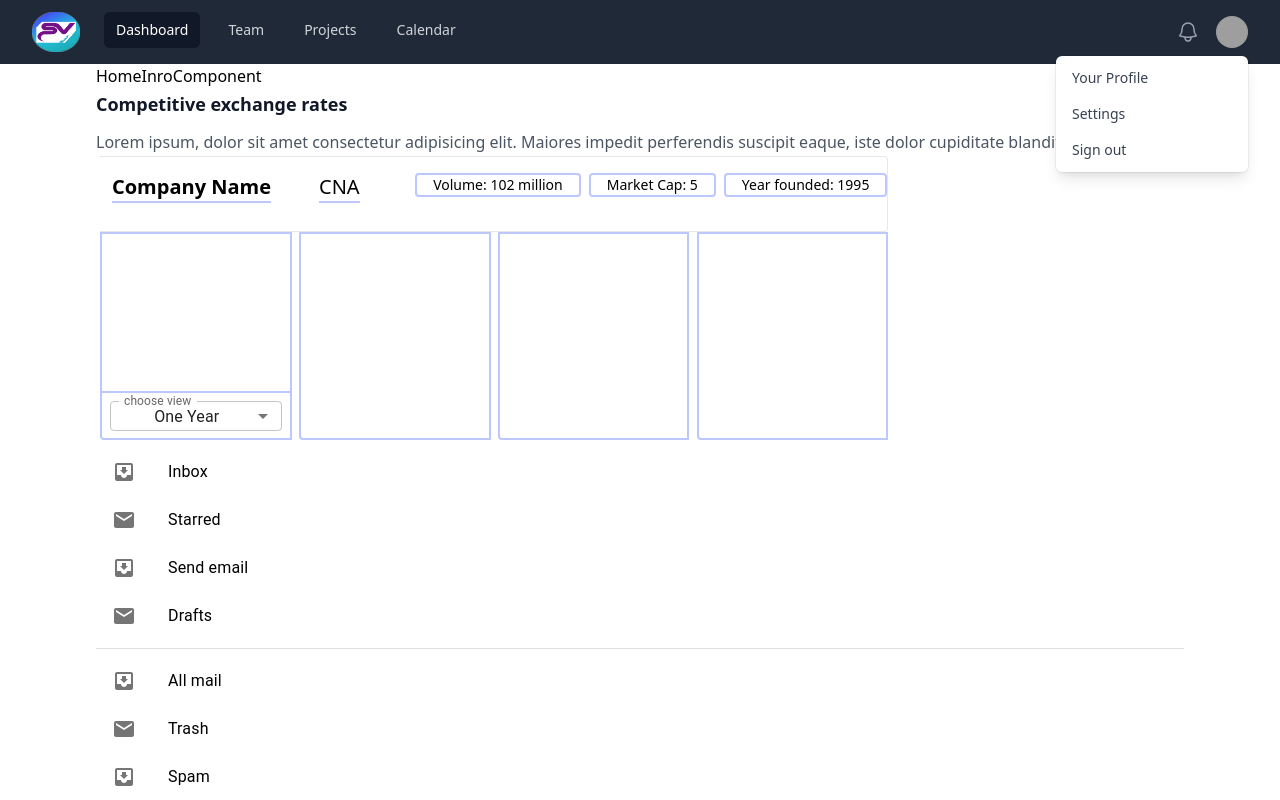
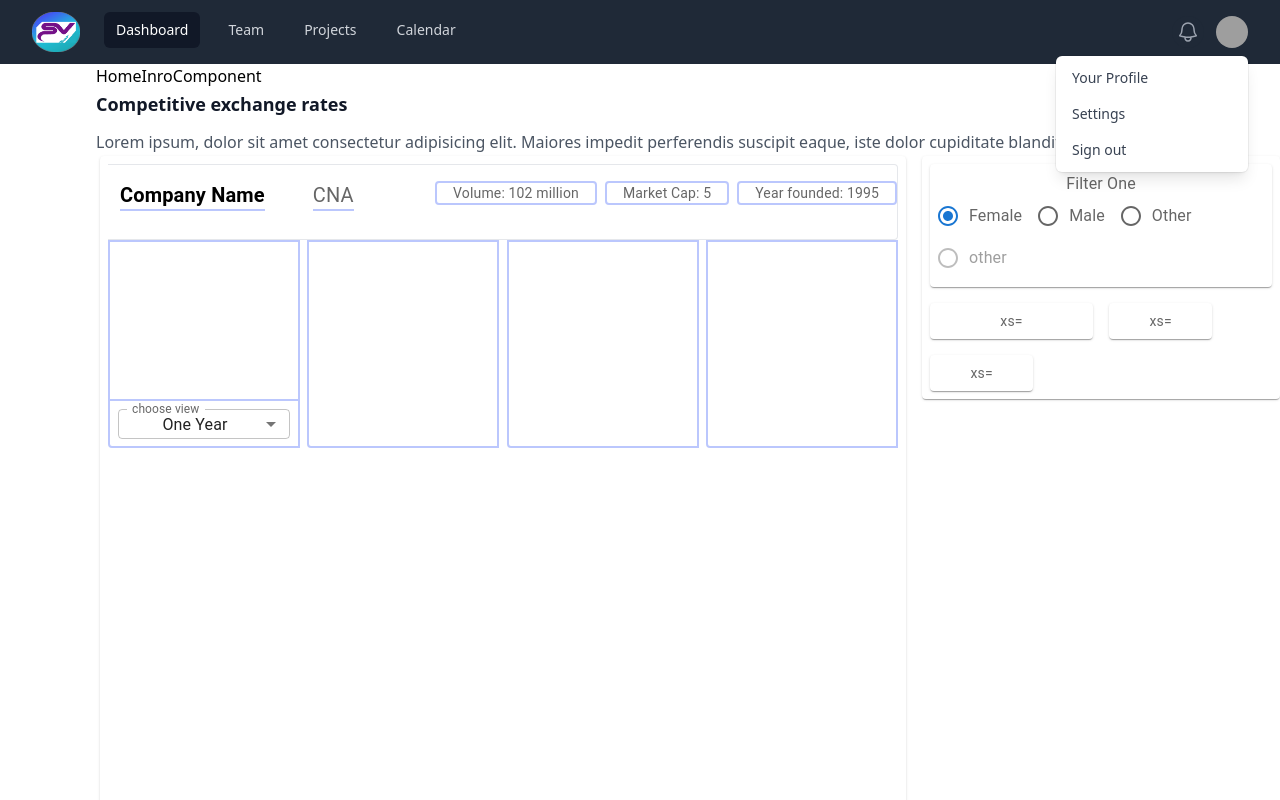
Before and after one commit to haideralrustem/stock_visor, a React (Create React App) app: page / in a window 1280 px wide. Shown: the top 800 px of the page. Built offline with nearby package versions, Linux system fonts and the light colour scheme; grey boxes are pictures that could not be loaded.

Commit message:
side-panel

```diff
--- a/package.json
+++ b/package.json
@@ -12,7 +12,7 @@
     "@testing-library/jest-dom": "^5.16.5",
     "@testing-library/react": "^13.4.0",
     "@testing-library/user-event": "^13.5.0",
-    "antd": "^4.23.2",
+    "antd": "^4.24.14",
     "autoprefixer": "^10.4.13",
     "chart.js": "^3.9.1",
     "html-react-parser": "^3.0.4",
--- a/src/components/ListingComponent.js
+++ b/src/components/ListingComponent.js
@@ -1,11 +1,49 @@
 import React from 'react'
 import SummaryCardComponent from './SummaryCardComponent'
+import ListingCopmonent from '../components/ListingComponent'
+import SidePanel from '../components/SidePanel'
+
+import { styled } from '@mui/material/styles';
+import Box from '@mui/material/Box';
+import Paper from '@mui/material/Paper';
+import Grid from '@mui/material/Grid';
+
+
+const Item = styled(Paper)(({ theme }) => ({
+  backgroundColor: theme.palette.mode === 'dark' ? '#1A2027' : '#fff',
+  ...theme.typography.body2,
+  padding: theme.spacing(1),
+  textAlign: 'center',
+  color: theme.palette.text.secondary,
+}));
 
 function ListingComponent() {
   return (
     <div className='mx-1'>
 
-        <SummaryCardComponent></SummaryCardComponent>
+        <Box sx={{ flexGrow: 1 }}>
+
+          {/* grid items here can be added and MUI will calculate the total width and
+          would auto flush out of bounds (12 units max per row) to the next line :) */}
+          <Grid container spacing={2}>
+            {/*  */}
+            <Grid item xs={9}>
+              <Item sx={{ height: '1100px'}}>
+                <SummaryCardComponent></SummaryCardComponent>
+              </Item>
+            </Grid>
+            <Grid  item xs={3}>
+              <SidePanel></SidePanel>
+            </Grid>
+
+
+          </Grid>
+
+
+
+
+        </Box>
+
     </div>
   )
 }
--- a/src/components/SidePanel.js
+++ b/src/components/SidePanel.js
@@ -1,4 +1,15 @@
-import React from 'react'
+import React, { useState} from 'react'
+
+import { styled } from '@mui/material/styles';
+import Box from '@mui/material/Box';
+import Paper from '@mui/material/Paper';
+import Grid from '@mui/material/Grid';
+
+import Radio from '@mui/material/Radio';
+import RadioGroup from '@mui/material/RadioGroup';
+import FormControlLabel from '@mui/material/FormControlLabel';
+import FormControl from '@mui/material/FormControl';
+import FormLabel from '@mui/material/FormLabel';
 
 import List from '@mui/material/List';
 import ListItem from '@mui/material/ListItem';
@@ -6,46 +17,84 @@ import ListItemButton from '@mui/material/ListItemButton';
 import ListItemIcon from '@mui/material/ListItemIcon';
 import ListItemText from '@mui/material/ListItemText';
 
-import Divider from '@mui/material/Divider';
-import Drawer from '@mui/material/Drawer';
-import MailIcon from '@mui/icons-material/Mail';
-import MenuIcon from '@mui/icons-material/Menu';
-import Typography from '@mui/material/Typography';
-import IconButton from '@mui/material/IconButton';
-import InboxIcon from '@mui/icons-material/MoveToInbox';
+
+
+
+const Item = styled(Paper)(({ theme }) => ({
+  backgroundColor: theme.palette.mode === 'dark' ? '#1A2027' : '#fff',
+  ...theme.typography.body2,
+  padding: theme.spacing(1),
+  textAlign: 'center',
+  color: theme.palette.text.secondary,
+}));
 
 
 
 export default function SidePanel() {
+
+  const [value, setValue ] = useState("female");
+
+  const handleChange=(e)=>{
+    setValue(e.target.value);
+  }
+
   return (
-    <div>
-      <List>
-        {['Inbox', 'Starred', 'Send email', 'Drafts'].map((text, index) => (
-          <ListItem key={text} disablePadding>
-            <ListItemButton>
-              <ListItemIcon>
-                {index % 2 === 0 ? <InboxIcon /> : <MailIcon />}
-              </ListItemIcon>
-              <ListItemText primary={text} />
-            </ListItemButton>
-          </ListItem>
-        ))}
-      </List>
-      <Divider />
-      <List>
-        {['All mail', 'Trash', 'Spam'].map((text, index) => (
-          <ListItem key={text} disablePadding>
-            <ListItemButton>
-              <ListItemIcon>
-                {index % 2 === 0 ? <InboxIcon /> : <MailIcon />}
-              </ListItemIcon>
-              <ListItemText primary={text} />
-            </ListItemButton>
-          </ListItem>
-        ))}
-      </List>
+    <>
+      <div style={{ position: 'fixed'  }}>
+      <Item>
+
+        <Box sx={{ flexGrow: 1 }}>
+          {/* grid items here can be added and MUI will calculate the total width and
+          would auto flush out of bounds (12 units max per row) to the next line :) */}
+          <Grid container spacing={2}>
+
+            {/*  */}
+            <Grid item xs={12}>
+              <Item >
+              <FormControl>
+                <FormLabel id="demo-row-radio-buttons-group-label">Filter One</FormLabel>
+                <RadioGroup
+                  row
+                  aria-labelledby="demo-row-radio-buttons-group-label"
+                  name="row-radio-buttons-group"
+                  value={value}
+                  onChange={handleChange}
+                >
+                  <FormControlLabel
+                   value="female" control={<Radio />} label="Female" />
+                  <FormControlLabel value="male" control={<Radio />} label="Male" />
+                  <FormControlLabel value="other" control={<Radio />} label="Other" />
+                  <FormControlLabel
+                    value="disabled"
+                    disabled
+                    control={<Radio />}
+                    label="other"
+                  />
+
+                </RadioGroup>
+              </FormControl>
+              </Item>
+            </Grid>
+
+            <Grid item xs={6}>
+              <Item>xs=</Item>
+            </Grid>
+            <Grid item xs={4}>
+              <Item>xs=</Item>
+            </Grid>
+
+            <Grid item xs={4}>
+              <Item>xs=</Item>
+            </Grid>
+          </Grid>
+        </Box>
 
 
+      </Item>
+
     </div>
+
+
+    </>
   )
 }
--- a/src/components/SummaryCardComponent.js
+++ b/src/components/SummaryCardComponent.js
@@ -31,7 +31,7 @@ function SummaryCardComponent() {
     const innerBoxClass = "h-full border-solid border-b-2 border-indigo-300/75 "
 
     return (
-    <div className='w-[73%]'>
+    <div className='w-[100%]'>
 
         {/* ----------------- */}
 
--- a/src/pages/HomePage.js
+++ b/src/pages/HomePage.js
@@ -8,7 +8,7 @@ function HomePage() {
     <div className='mx-24'>
         <HomeInroComponent></HomeInroComponent>
         <ListingCopmonent></ListingCopmonent>
-        <SidePanel></SidePanel>
+
     </div>
   )
 }
```
Also changed, not shown: TODO.txt, 2 other files (tests, documents, lock files or other folders).
